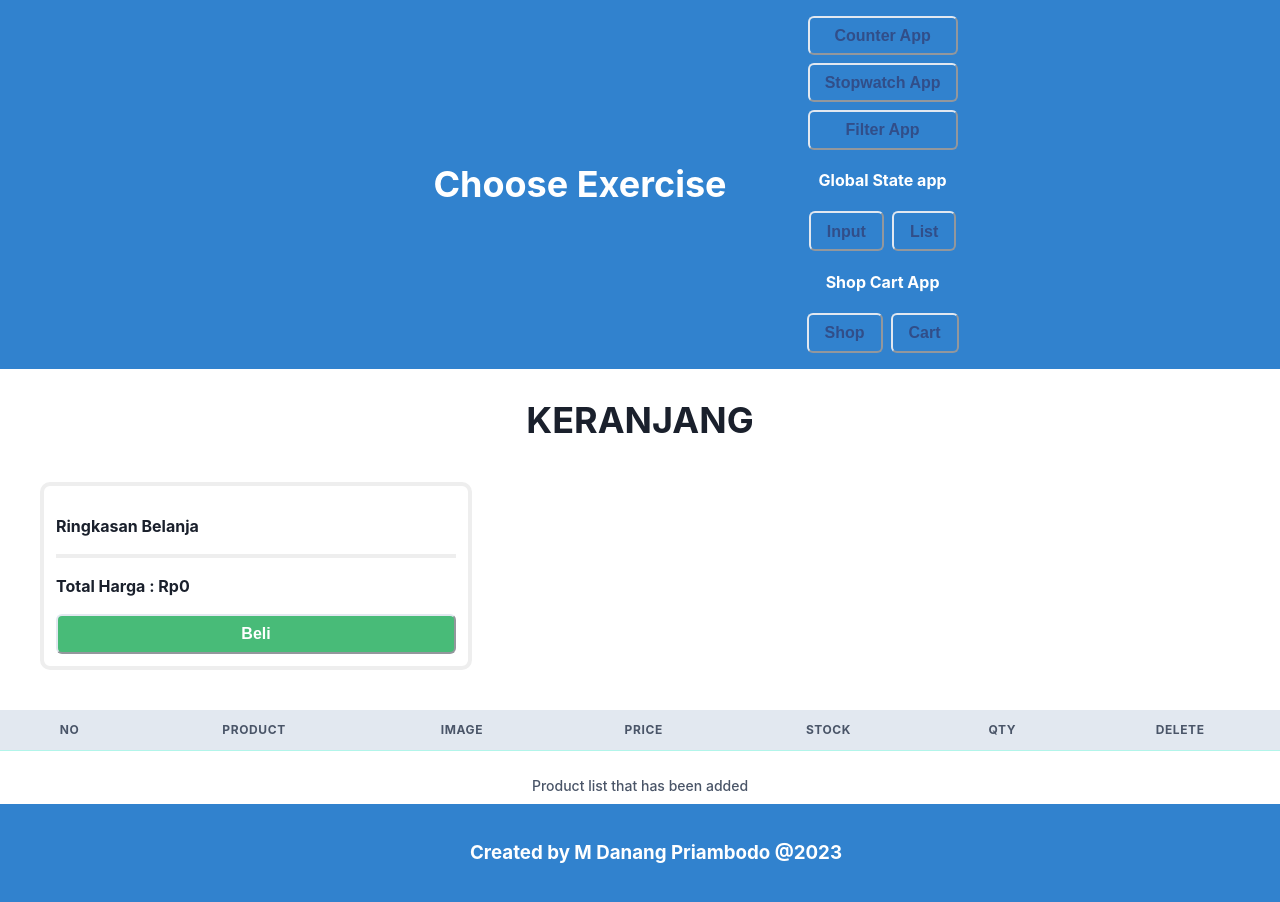
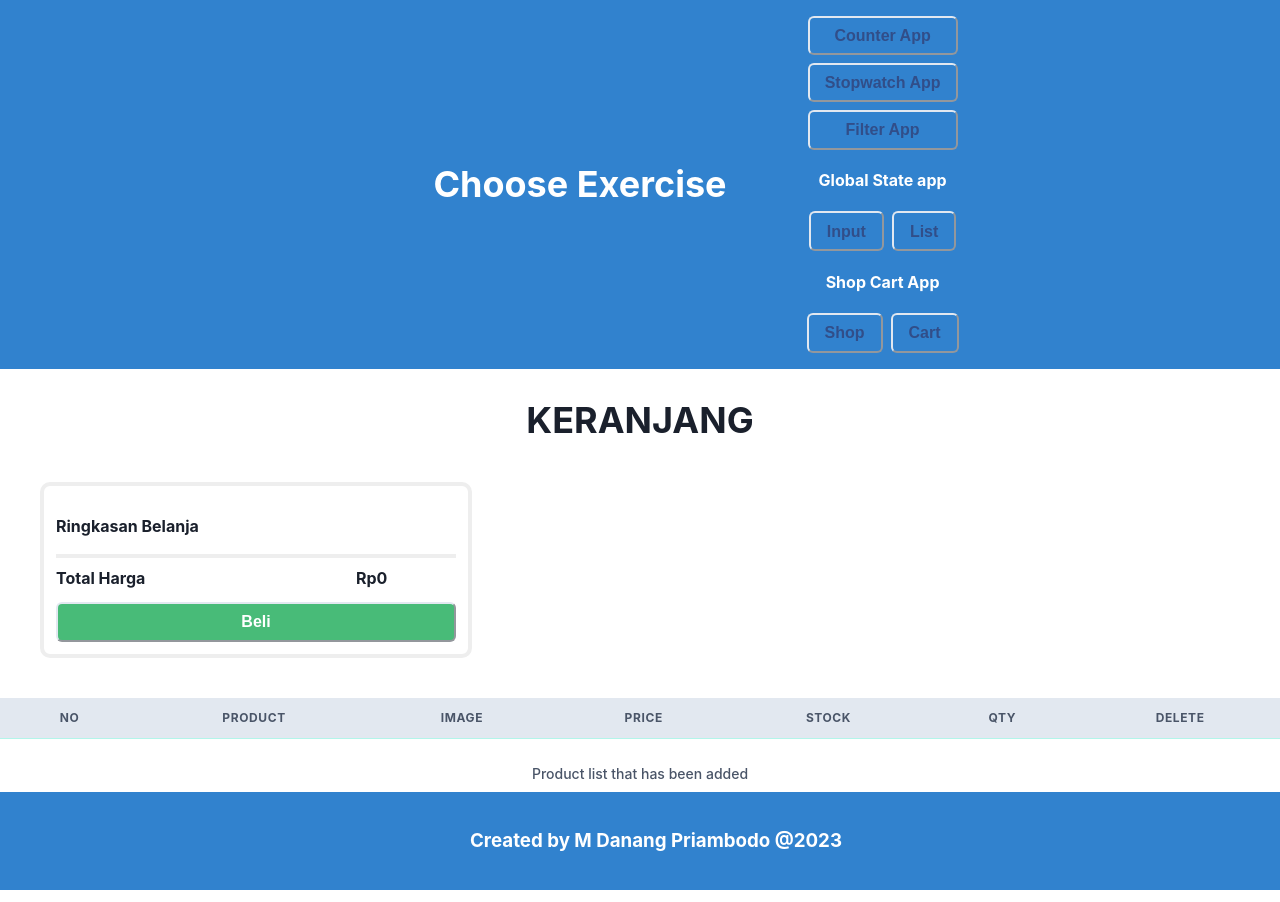
Before and after one commit to mcdanang/my-app, a React (Create React App) app: page /my-app/cart in a window 1280 px wide. Shown: the top 902 px of the page. Built offline with nearby package versions, Linux system fonts and the light colour scheme.

Commit message:
refactor error json-server

```diff
--- a/package.json
+++ b/package.json
@@ -13,6 +13,7 @@
     "@testing-library/user-event": "^13.5.0",
     "axios": "^1.3.4",
     "formik": "^2.2.9",
+    "fs": "^0.0.1-security",
     "gh-pages": "^5.0.0",
     "json-server": "^0.17.2",
     "react": "^18.2.0",
--- a/src/component/ShopCart/Cart.js
+++ b/src/component/ShopCart/Cart.js
@@ -21,19 +21,6 @@ import { Icon } from '@chakra-ui/react'
 import { MdDelete } from 'react-icons/md'
 
 function Cart() {
-
-  function rupiah(price) {
-    const priceString = price.toString();
-    const len = priceString.length;
-    let str = "";
-    for (let i = 0; i < len; i++) {
-      str += priceString[i];
-      if ((len - i - 1) % 3 == 0 && i != len - 1) {
-        str += ".";
-      }
-    }
-    return `Rp${str}`;
-  }
 
   const productList = useSelector((state) => state.product);
   const dispatch = useDispatch();
@@ -97,7 +84,14 @@ function Cart() {
         <Text fontWeight={'bold'}>Ringkasan Belanja</Text>
         {summaryPrice}
         <Box h={1} bgColor={'#eeeeee'}></Box>
-        <Text fontWeight={'bold'}>Total Harga : {rupiah(totalPrice)}</Text>
+        <Flex py={2}>
+          <Box w={'75%'} pb={1} fontWeight={'bold'}>
+            Total Harga
+          </Box>
+          <Box pb={1} fontWeight={'bold'}>
+            {rupiah(totalPrice)}
+          </Box>
+        </Flex>
         <Button color={'white'} w={'100%'} bgColor={'green.400'}>Beli</Button>
       </Box>
       <TableContainer>
@@ -123,4 +117,17 @@ function Cart() {
   )
 }
 
+function rupiah(price) {
+  const priceString = price.toString();
+  const len = priceString.length;
+  let str = "";
+  for (let i = 0; i < len; i++) {
+    str += priceString[i];
+    if ((len - i - 1) % 3 == 0 && i != len - 1) {
+      str += ".";
+    }
+  }
+  return `Rp${str}`;
+}
+
 export default Cart;
--- a/src/component/ShopCart/Shop.js
+++ b/src/component/ShopCart/Shop.js
@@ -29,7 +29,10 @@ function Shop() {
       .then(res => {
         setItems(res.data);
       })
-      .catch(err => console.error(err))
+      .catch(err => {
+        console.error(err)
+        setItems(productList.products);
+      })
   }, [])
 
   console.log(items);
```
Also changed, not shown: src/component/ShopCart/products.json (+7 -0 lines), 1 other file (tests, documents, lock files or other folders).
